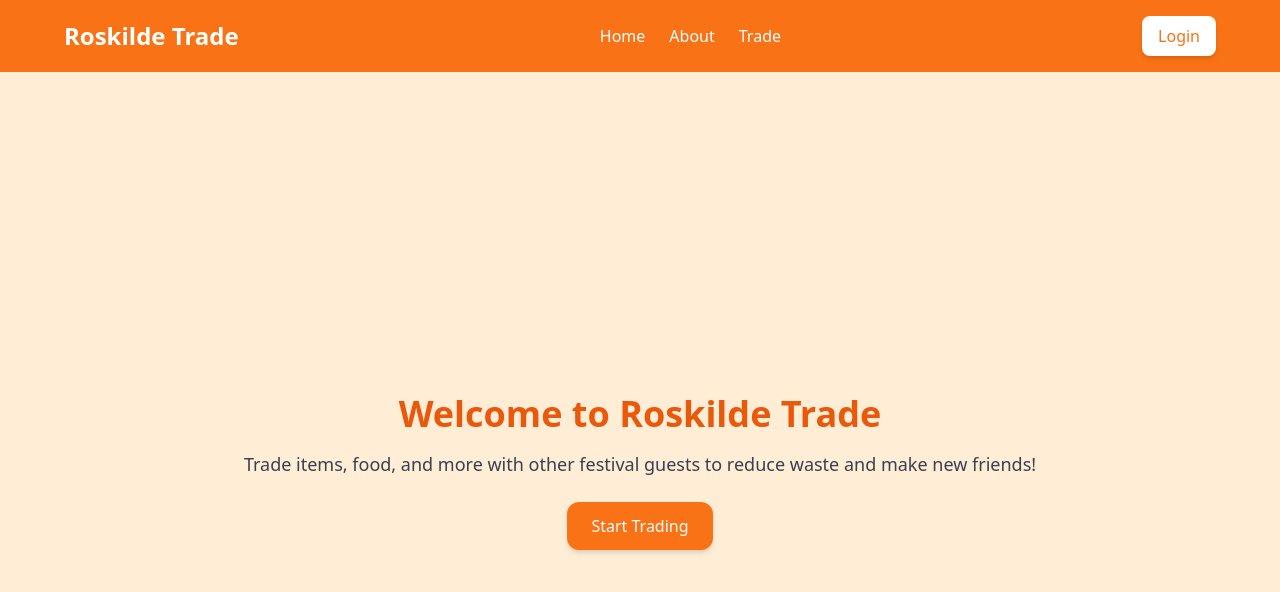
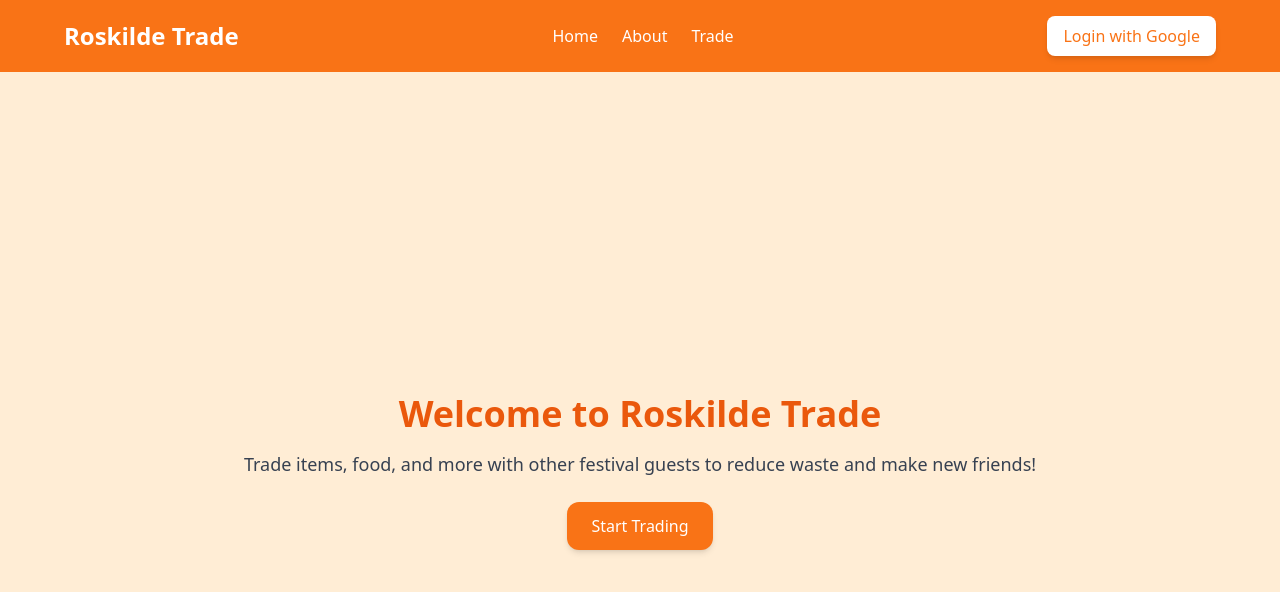
Before and after one commit to criller7070/roskilde-trade-app, a React (Vite) app in the folder frontend/: page / in a window 1280 px wide. Shown: the top 592 px of the page. Built offline with nearby package versions, Linux system fonts and the light colour scheme; no server answers.

Commit message:
implement user authentication in Navbar; add Firebase setup for Google sign-in and logout

```diff
--- a/frontend/src/components/Navbar.jsx
+++ b/frontend/src/components/Navbar.jsx
@@ -1,43 +1,47 @@
-import { useState } from "react";
+import { useState, useEffect } from "react";
+import { auth, signInWithGoogle, logout } from "../firebase";
+import { onAuthStateChanged } from "firebase/auth";
 
 const Navbar = () => {
-  const [menuOpen, setMenuOpen] = useState(false);
+  const [user, setUser] = useState(null);
+
+  useEffect(() => {
+    const unsubscribe = onAuthStateChanged(auth, (currentUser) => {
+      setUser(currentUser);
+    });
+    return () => unsubscribe();
+  }, []);
 
   return (
     <nav className="bg-orange-500 text-white py-4 px-6 shadow-md">
       <div className="max-w-6xl mx-auto flex justify-between items-center">
-        {/* Logo */}
         <h1 className="text-2xl font-bold">Roskilde Trade</h1>
 
-        {/* Desktop Menu */}
         <div className="hidden md:flex space-x-6">
           <a href="#" className="hover:underline">Home</a>
           <a href="#" className="hover:underline">About</a>
           <a href="#" className="hover:underline">Trade</a>
         </div>
 
-        {/* Login Button */}
-        <button className="bg-white text-orange-500 px-4 py-2 rounded-lg shadow-md hover:bg-gray-100">
-          Login
-        </button>
-
-        {/* Mobile Menu Button */}
-        <button
-          className="md:hidden text-white focus:outline-none"
-          onClick={() => setMenuOpen(!menuOpen)}
-        >
-          ☰
-        </button>
+        {user ? (
+          <div className="flex items-center space-x-4">
+            <img src={user.photoURL} alt="User" className="w-8 h-8 rounded-full" />
+            <button
+              onClick={logout}
+              className="bg-white text-orange-500 px-4 py-2 rounded-lg shadow-md hover:bg-gray-100"
+            >
+              Logout
+            </button>
+          </div>
+        ) : (
+          <button
+            onClick={signInWithGoogle}
+            className="bg-white text-orange-500 px-4 py-2 rounded-lg shadow-md hover:bg-gray-100"
+          >
+            Login with Google
+          </button>
+        )}
       </div>
-
-      {/* Mobile Menu */}
-      {menuOpen && (
-        <div className="md:hidden flex flex-col mt-4 space-y-2 text-center">
-          <a href="#" className="hover:underline">Home</a>
-          <a href="#" className="hover:underline">About</a>
-          <a href="#" className="hover:underline">Trade</a>
-        </div>
-      )}
     </nav>
   );
 };
--- /dev/null
+++ b/frontend/src/firebase.js
@@ -0,0 +1,34 @@
+import { initializeApp } from "firebase/app";
+import { getAuth, GoogleAuthProvider, signInWithPopup, signOut } from "firebase/auth";
+
+// Replace with your Firebase config
+const firebaseConfig = {
+    apiKey: "AIzaSyAq_FHFKZ0NMTB3Z51RkSeWn9aif7RPdLk",
+    authDomain: "roskilde-trade.firebaseapp.com",
+    projectId: "roskilde-trade",
+    storageBucket: "roskilde-trade.firebasestorage.app",
+    messagingSenderId: "599145097942",
+    appId: "1:599145097942:web:b62b1a858afa8c22eaf777"
+  };
+
+const app = initializeApp(firebaseConfig);
+const auth = getAuth(app);
+const provider = new GoogleAuthProvider();
+
+const signInWithGoogle = async () => {
+  try {
+    await signInWithPopup(auth, provider);
+  } catch (error) {
+    console.error("Google sign-in error:", error);
+  }
+};
+
+const logout = async () => {
+  try {
+    await signOut(auth);
+  } catch (error) {
+    console.error("Logout error:", error);
+  }
+};
+
+export { auth, signInWithGoogle, logout };
```
